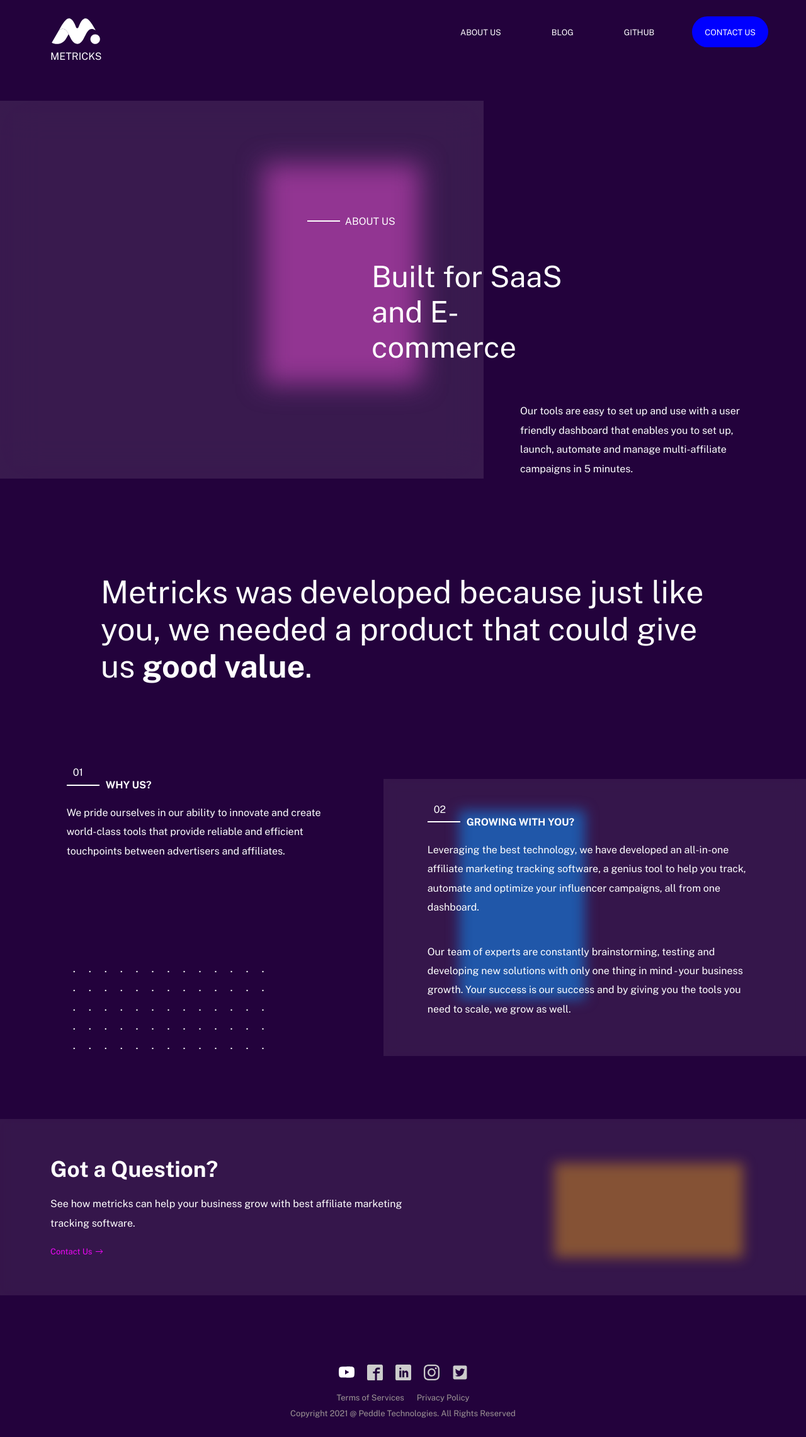
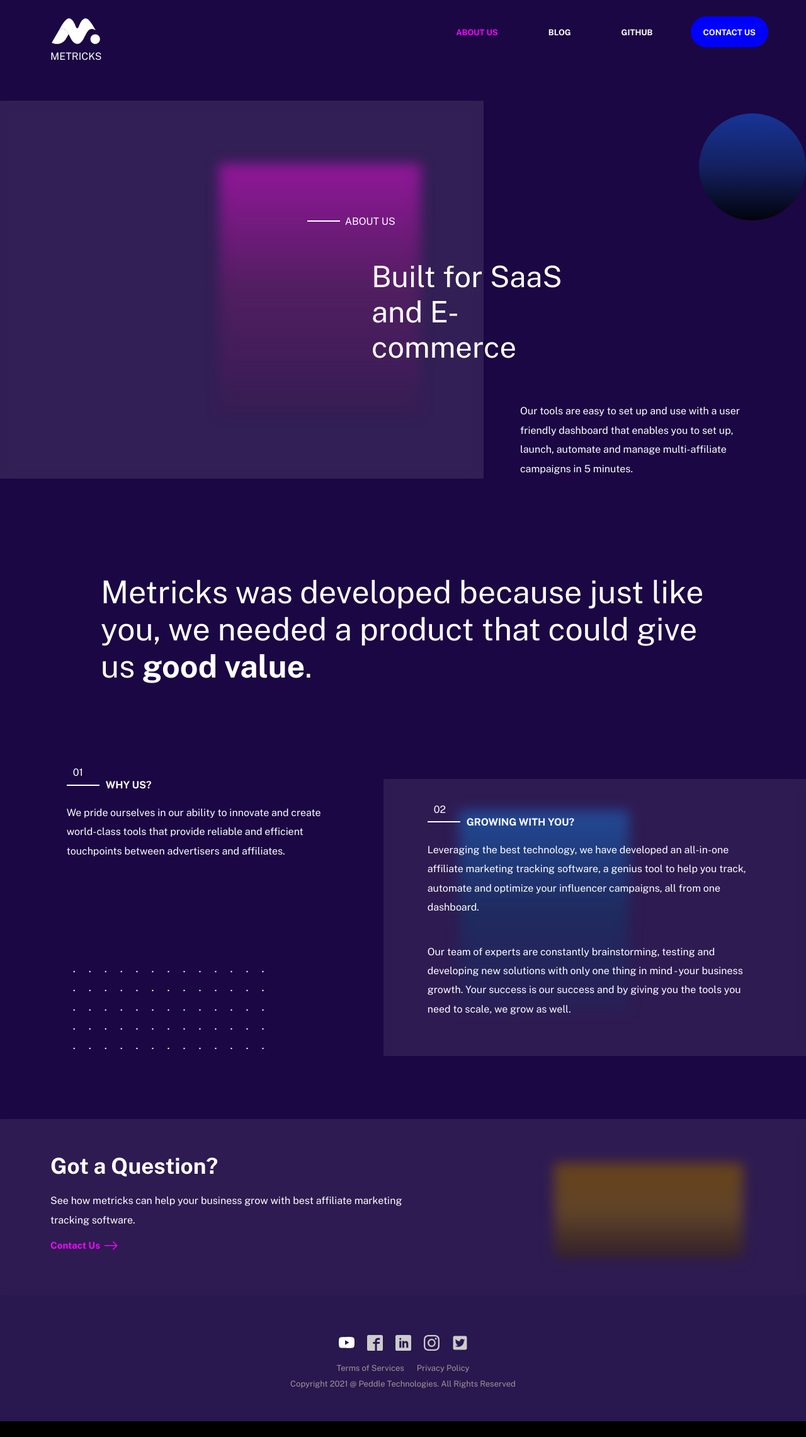
Before and after one commit to techstackmedia/metrick, a React (Create React App) app: page /about in a window 1280 px wide. Shown: the whole page at 63% size. After the commit the page ends 2257 px from the top, so only its background shows below. Built offline with nearby package versions, Linux system fonts and the light colour scheme.

Commit message:
about and home page style footer info and hero

```diff
--- a/src/App.css
+++ b/src/App.css
@@ -3,17 +3,11 @@
 }
 
 .Home {
-  background-image: url('./images/homeBi.jpg');
-  background-size: cover;
-  background-repeat: no-repeat;
+  background-color: rgb(27, 7, 67);
 }
 
 .About {
-  /* background-image: url('./images/home.jpg'); */
-  background-size: cover;
-  background-repeat: no-repeat;
-  position: relative;
-  background-color: rgb(35, 2, 60);
+  background-color: rgb(27, 7, 67);
 }
 
 .Github {
--- a/src/components/Fact/Fact.module.css
+++ b/src/components/Fact/Fact.module.css
@@ -71,9 +71,14 @@
 .growContainer::after {
   content: '';
   position: absolute;
-  background-color: rgb(32, 87, 169);
-  width: 200px;
-  height: 300px;
+  background-image: linear-gradient(
+    180deg,
+    rgba(32, 87, 169, 0.784),
+    rgba(19, 56, 107, 0.554),
+    rgba(19, 52, 101, 0.2)
+  );
+  width: 270px;
+  height: 320px;
   filter: blur(10px);
   left: 120px;
   top: 50px;
--- a/src/components/Footer/Footer.module.css
+++ b/src/components/Footer/Footer.module.css
@@ -1,7 +1,27 @@
+.footer {
+  position: relative;
+  z-index: 1;
+  background-color: rgba(255, 255, 255, 0.062);
+  height: 200px;
+  display: flex;
+  flex-direction: column;
+  justify-content: center;
+}
+
+.footer::after {
+  position: absolute;
+  top: 0;
+  content: '';
+  width: 100px;
+  height: 100px;
+  border-radius: 50%;
+  z-index: -1;
+  filter: blur(40px);
+}
+
 .socialMedia {
   display: flex;
   justify-content: center;
-  margin: 100px auto 0 auto;
   clear: both;
 }
 
@@ -25,7 +45,6 @@
 
 .copyright p {
   color: #9e9696;
-  padding-bottom: 30px;
   text-align: center;
   font-size: 13px;
 }
--- a/src/components/Hero/Hero.module.css
+++ b/src/components/Hero/Hero.module.css
@@ -6,8 +6,8 @@
   justify-content: center;
   align-items: flex-end;
   flex-direction: column;
-  backdrop-filter: blur(30px);
-  -webkit-backdrop-filter: blur(30px);
+  backdrop-filter: blur(10px);
+  -webkit-backdrop-filter: blur(10px);
   position: relative;
   background-color: rgba(248, 238, 238, 0.1);
 }
@@ -17,11 +17,16 @@
   content: '';
   right: 100px;
   top: 100px;
-  width: 250px;
-  height: 350px;
-  background-color: rgb(146, 53, 146);
-  filter: blur(20px);
+  width: 320px;
+  height: 400px;
+  filter: blur(10px);
   z-index: -1;
+  background-image: linear-gradient(
+    180deg,
+    rgba(173, 21, 173, 0.78),
+    rgba(107, 30, 107, 0.553),
+    rgba(77, 18, 77, 0.155)
+  );
 }
 
 .intro {
@@ -52,6 +57,23 @@
 .jumbotron {
   display: flex;
   justify-content: space-between;
+  position: relative;
+}
+
+.jumbotron::after {
+  position: absolute;
+  content: '';
+  right: 0;
+  width: 170px;
+  height: 170px;
+  border-radius: 50%;
+  background-color: rgba(31, 86, 204, 0.42);
+  background-image: linear-gradient(
+    180deg,
+    rgba(16, 70, 187, 0.42),
+    rgba(7, 23, 58, 0.42),
+    rgba(0, 1, 2, 0.918)
+  );
 }
 
 .tool {
--- a/src/components/Info/Info.jsx
+++ b/src/components/Info/Info.jsx
@@ -13,7 +13,7 @@ const Info = () => {
         <div>
           <p className={info.note}>Something Awesome is Coming Soon</p>
         </div>
-        <div>
+        <div className={info.notePara}>
           <p>
             Your all-in-one affiliate marketing tracking software{' '}
             <strong>track</strong>, <strong>automate</strong> and{' '}
--- a/src/components/Info/Info.module.css
+++ b/src/components/Info/Info.module.css
@@ -3,10 +3,29 @@
   margin: auto;
 }
 
-.info p {
+.notePara {
   margin: 20px;
   text-align: center;
   line-height: 1.9;
+  position: relative;
+  z-index: 1;
+}
+
+.notePara::after {
+  position: absolute;
+  content: '';
+  width: 80px;
+  height: 80px;
+  border-radius: 50%;
+  background-image: linear-gradient(
+    180deg,
+    rgba(23, 79, 170, 0.76),
+    rgba(35, 70, 151, 0.327),
+    rgba(12, 36, 73, 0.119)
+  );
+  right: -150px;
+  top: -20px;
+  z-index: -1;
 }
 
 .note {
@@ -14,6 +33,25 @@
   font-size: 2.5rem;
   font-weight: 600;
   text-align: center;
+  position: relative;
+  z-index: 1;
+}
+
+.note::after {
+  position: absolute;
+  content: '';
+  left: -80px;
+  top: -40px;
+  width: 100px;
+  height: 100px;
+  border-radius: 50%;
+  background-image: linear-gradient(
+    180deg,
+    rgba(168, 33, 168, 0.738),
+    rgba(138, 35, 138, 0.251),
+    rgba(59, 12, 59, 0.018)
+  );
+  z-index: -1;
 }
 
 .date {
@@ -68,6 +106,24 @@
 .submit {
   display: flex;
   position: relative;
+  z-index: 1;
+  margin-bottom: 150px
+}
+
+.submit::after {
+  position: absolute;
+  content: '';
+  width: 120px;
+  height: 120px;
+  border-radius: 70%;
+  background-image: linear-gradient(
+    180deg,
+    rgba(128, 86, 14, 0.76),
+    rgba(84, 61, 15, 0.447),
+    rgba(73, 52, 12, 0.188)
+  );
+  z-index: -1;
+  top: 100px;
 }
 
 .submit input[type='email'] {
--- a/src/components/Navbar/Navbar.module.css
+++ b/src/components/Navbar/Navbar.module.css
@@ -6,7 +6,6 @@
   margin-left: 40px;
   margin-right: 40px;
   margin-bottom: 80px;
-
 }
 
 .navbar span {
@@ -38,6 +37,7 @@
   color: #fff;
   text-transform: uppercase;
   font-size: 0.81rem;
+  font-weight: bold;
 }
 
 .navbar span {
--- a/src/components/Questions/Questions.module.css
+++ b/src/components/Questions/Questions.module.css
@@ -18,7 +18,13 @@
   content: '';
   width: 300px;
   height: 150px;
-  background-color: rgba(237, 160, 26, 0.434);
+  background-color: rgba(120, 80, 10, 0.301);
+  background-image: linear-gradient(
+    180deg,
+    rgba(120, 80, 10, 0.684),
+    rgba(119, 88, 25, 0.556),
+    rgba(23, 16, 3, 0.351)
+  );
   filter: blur(10px);
   right: 100px;
   top: 70px;
@@ -31,17 +37,18 @@
 
 .questions p {
   margin-top: 20px;
-  margin-bottom: 20px;
+  margin-bottom: 0;
   width: 50%;
   line-height: 1.9;
 }
 
 .questions a {
   text-decoration: none;
-  color: rgba(242, 7, 250, 0.994);
+  color: rgba(242, 7, 250);
   display: flex;
   align-items: center;
-  font-size: 13px;
+  font-size: 15px;
+  font-weight: bold;
   line-height: 1.5;
 }
 
@@ -49,4 +56,7 @@
   display: flex;
   align-items: center;
   margin-left: 5px;
+  width: 24px;
+  height: 50px;
+  margin-top: 0;
 }
--- a/src/pages/About.jsx
+++ b/src/pages/About.jsx
@@ -7,7 +7,7 @@ import Footer from '../components/Footer/Footer';
 const About = () => {
   return (
     <div className="About">
-      <Navbar />
+      <Navbar color="rgba(242, 7, 250)" />
       <Hero />
       <Fact />
       <Questions />
```
Also changed, not shown: src/logo.svg (added). Lines whose indentation alone changed are shown as unchanged.
